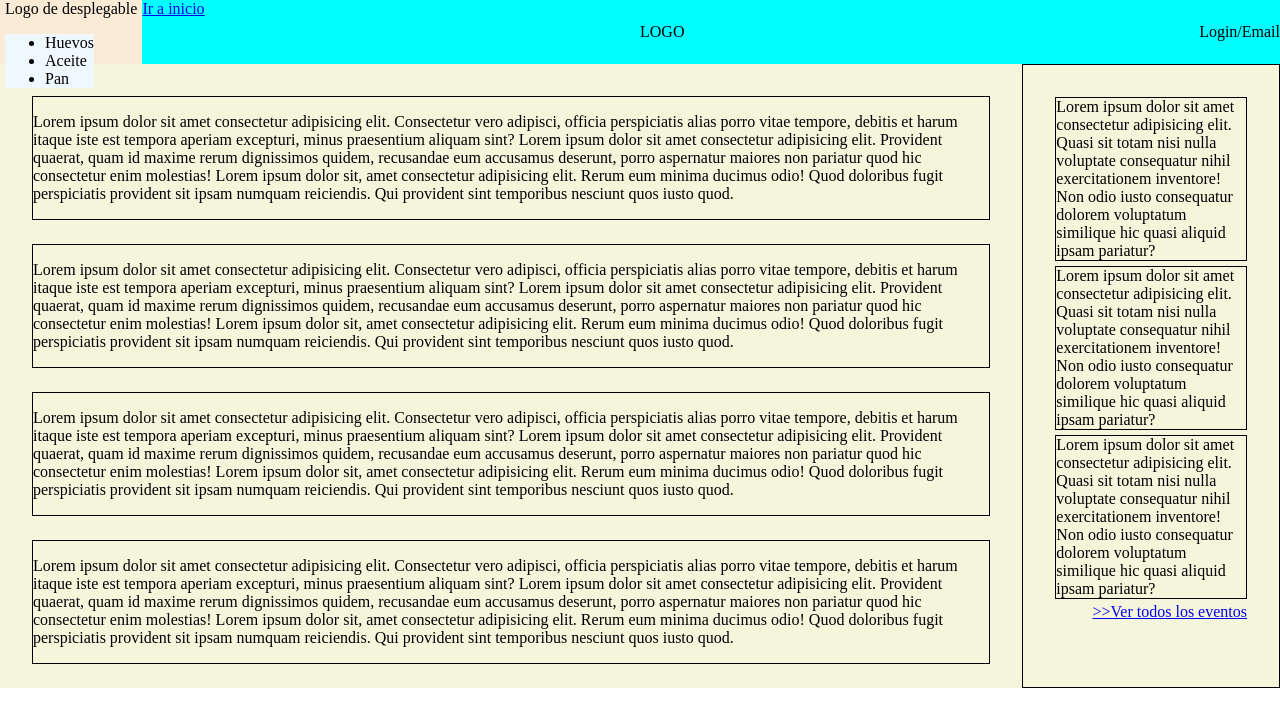
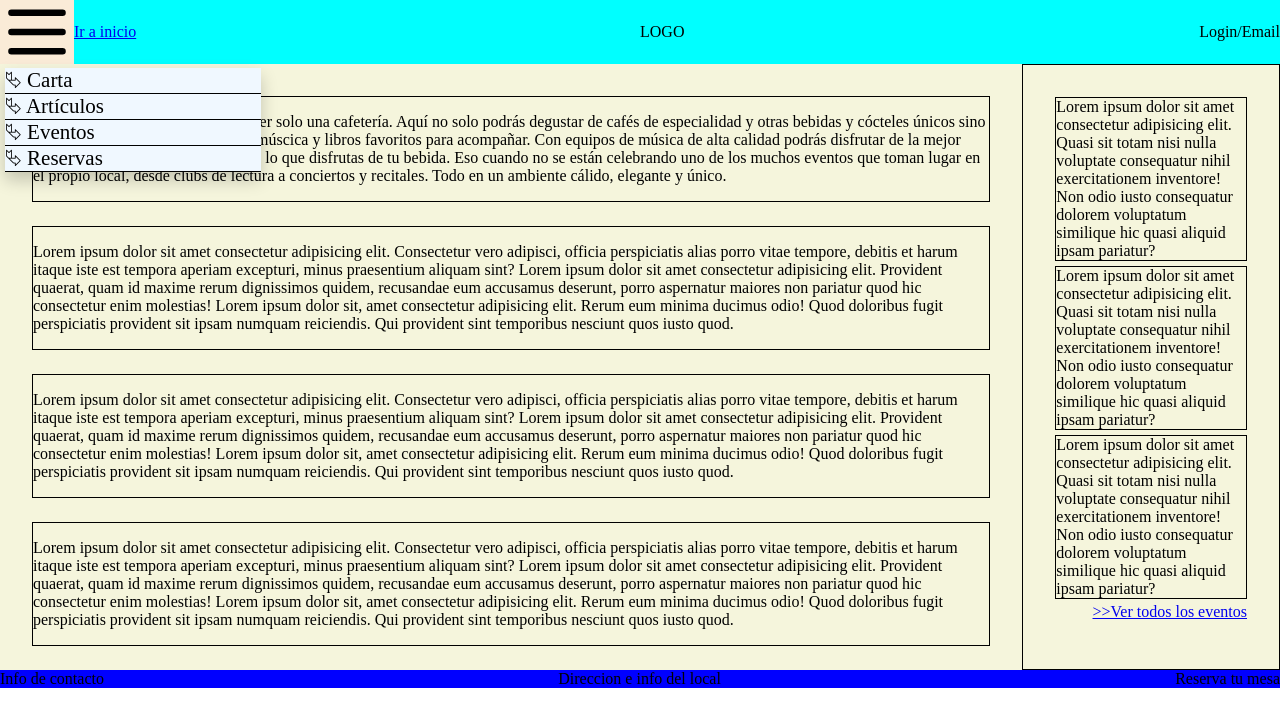
Before and after one commit to cesrg9/picarat, a website: page public/index.html in a window 1280 px wide. Drawn offline with Linux system fonts and the light colour scheme.

Commit message:
Estructura Index finalizada e inciado de servidor NodeJS

```diff
--- /dev/null
+++ b/public/css/footer.css
@@ -0,0 +1,6 @@
+.footer{
+    background-color: blue;
+    display: flex;
+    justify-content:space-between;
+
+}
--- a/public/css/navbar.css
+++ b/public/css/navbar.css
@@ -12,9 +12,9 @@
    margin-left: 50%;
    position: absolute;
 }
-.oculto{
-   display: none;
-   position: absolute;
+.seleccionables{
+   display: flex;
+   align-items: center;
 }
 
 .desplegable{
@@ -27,11 +27,39 @@
 
 }
 
+.oculto{
+   display: none;
+   position: absolute;
+   justify-content:space-around;
+   min-width: 160px;
+   color: black;
+   box-shadow: 0px 8px 16px 0px rgba(0, 0, 0, 0.2);
+   background-color: aliceblue;
+   width: 20%;
+   padding-left: 0;
+   font-size: 21px;
+   margin: 0;
+   list-style: none;
+}
+
 .desplegable:hover .oculto{
    display: block;
-   background-color: aliceblue;
 }
 
-.seleccionables{
-   display: flex;
+.oculto li{
+   border-bottom: 1px solid;
 }
+
+.oculto li:hover{
+   background-color: rgb(158, 132, 132);
+
+}
+
+.icon{
+   width: 4rem;
+}
+
+.navbar-link{
+   color: black;
+   text-decoration: none;
+}
--- a/public/index.html
+++ b/public/index.html
@@ -6,6 +6,7 @@
   <meta name="viewport" content="width=device-width, initial-scale=1.0">
   <link rel="stylesheet" href="./css/navbar.css">
   <link rel="stylesheet" href="./css/index.css">
+  <link rel="stylesheet" href="./css/footer.css">
   <title>Picarat Café</title>
 </head>
 
@@ -14,11 +15,12 @@
 
     <div class="seleccionables">
       <div class="desplegable">
-        <span>Logo de desplegable</span>
+        <img src="./img/icons/menu-svgrepo-com.svg" class="icon">
         <ul class ='oculto'>
-          <li>Huevos</li>
-          <li>Aceite</li>
-          <li>Pan</li>
+          <a href="./test.html" class="navbar-link"><li> &#11185; Carta</li></a>
+          <a href="./test.html" class="navbar-link"><li> &#11185; Artículos</li></a>
+          <a href="./test.html" class="navbar-link"><li> &#11185; Eventos</li></a>
+          <a href="./test.html" class="navbar-link"><li> &#11185; Reservas</li></a>
         </ul>
       </div>
       <a href="./index.html">Ir a inicio</a>
@@ -37,7 +39,7 @@
 
     <div class="info_container"> <!-- Info de "tjt"-->
       <div class="container">
-        <p>Lorem ipsum dolor sit amet consectetur adipisicing elit. Consectetur vero adipisci, officia perspiciatis alias porro vitae tempore, debitis et harum itaque iste est tempora aperiam excepturi, minus praesentium aliquam sint? Lorem ipsum dolor sit amet consectetur adipisicing elit. Provident quaerat, quam id maxime rerum dignissimos quidem, recusandae eum accusamus deserunt, porro aspernatur maiores non pariatur quod hic consectetur enim molestias! Lorem ipsum dolor sit, amet consectetur adipisicing elit. Rerum eum minima ducimus odio! Quod doloribus fugit perspiciatis provident sit ipsam numquam reiciendis. Qui provident sint temporibus nesciunt quos iusto quod.</p>
+        <p>Picarat Café nace de la idea de no ser solo una cafetería. Aquí no solo podrás degustar de cafés de especialidad y otras bebidas y cócteles únicos sino que también podrás disfrutar de tu múscica y libros favoritos para acompañar. Con equipos de música de alta calidad podrás disfrutar de la mejor música de manera independiente en lo que disfrutas de tu bebida. Eso cuando no se están celebrando uno de los muchos eventos que toman lugar en el propio local, desde clubs de lectura a conciertos y recitales. Todo en un ambiente cálido, elegante y único. </p>
       </div>
       <div class="container">
         <p>Lorem ipsum dolor sit amet consectetur adipisicing elit. Consectetur vero adipisci, officia perspiciatis alias porro vitae tempore, debitis et harum itaque iste est tempora aperiam excepturi, minus praesentium aliquam sint? Lorem ipsum dolor sit amet consectetur adipisicing elit. Provident quaerat, quam id maxime rerum dignissimos quidem, recusandae eum accusamus deserunt, porro aspernatur maiores non pariatur quod hic consectetur enim molestias! Lorem ipsum dolor sit, amet consectetur adipisicing elit. Rerum eum minima ducimus odio! Quod doloribus fugit perspiciatis provident sit ipsam numquam reiciendis. Qui provident sint temporibus nesciunt quos iusto quod.</p>
@@ -66,6 +68,21 @@
     </div>
 
   </div>
+
+  <div class="footer"> <!-- FOOTER -->
+
+    <div class="footer-element">
+      Info de contacto
+    </div>
+
+    <div class="footer-element">
+      Direccion e info del local
+    </div>
+
+    <div class="footer-element">
+      Reserva tu mesa
+    </div>
+  </div>
 </body>
 
 </html>
```
Also changed, not shown: package.json (added, +16 -0 lines), public/test.html (added, +11 -0 lines), server.js (added, +18 -0 lines), public/img/icons/menu-svgrepo-com.svg (added), 2 other files.
